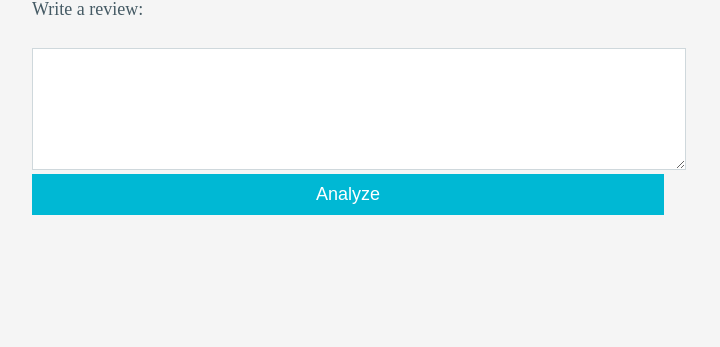
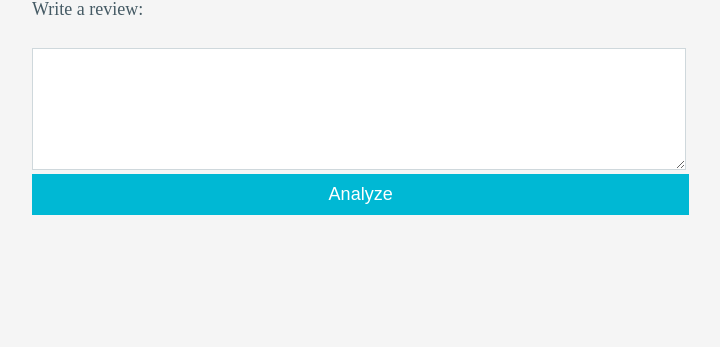
Before and after one commit to RupeshSarvade/Hotel_Sentiment_Analysis, a Flask app: page / in a window 1280 px wide. Shown: the part 101-448 px from the top of the page, without its empty margins (292-1012 px from the left). Run offline with Flask 2, Linux system fonts and the light colour scheme; parts of the project's set-up code (start-up, migrations or seed data) failed here and were passed over.

Commit message:
Update style.css

```diff
--- a/static/css/style.css
+++ b/static/css/style.css
@@ -38,7 +38,7 @@ input[type="submit"] {
     cursor: pointer;
     font-size: 18px;
     padding: 10px;
-    width: 100%;
+    width: 104%;
 }
 
 input[type="submit"]:hover {
```
